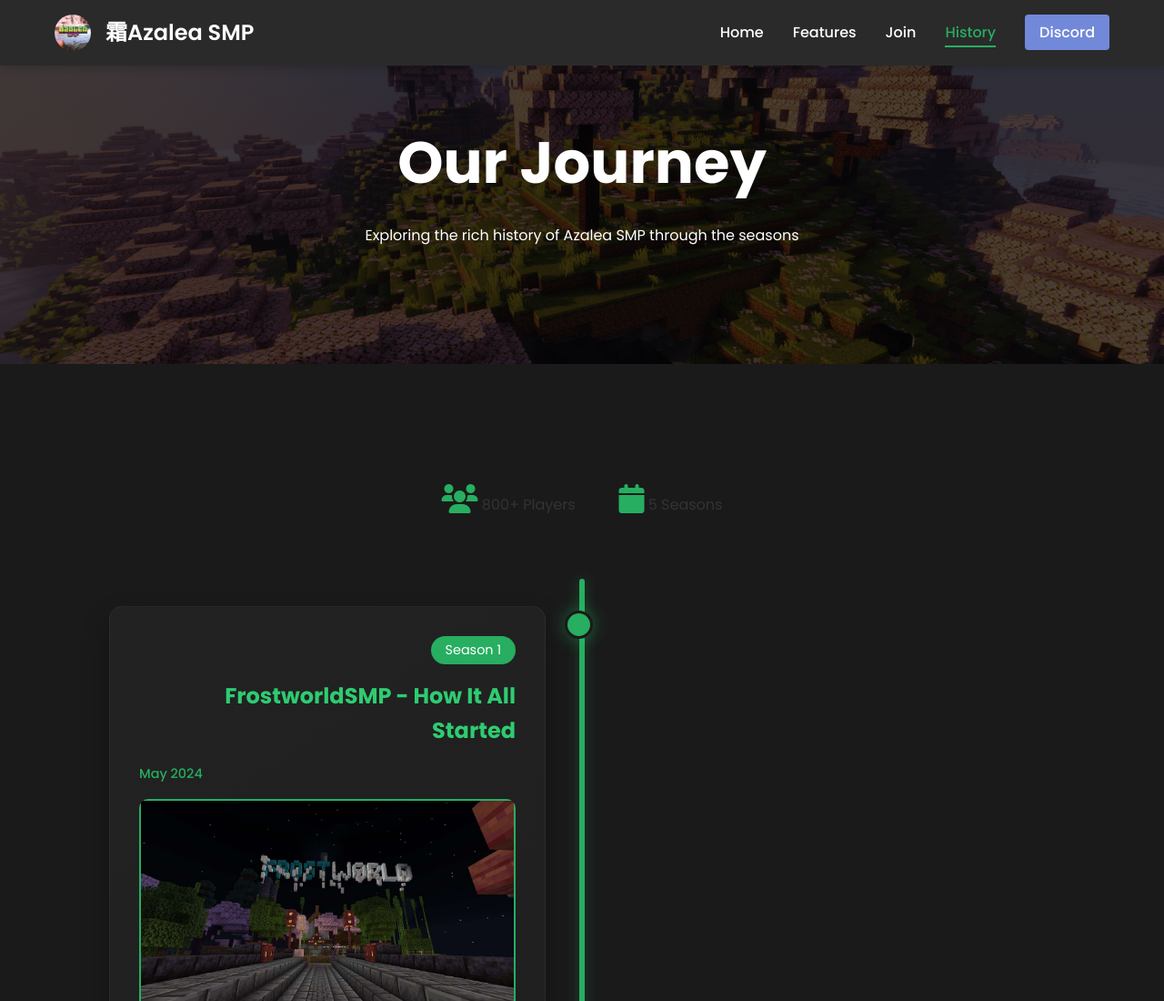
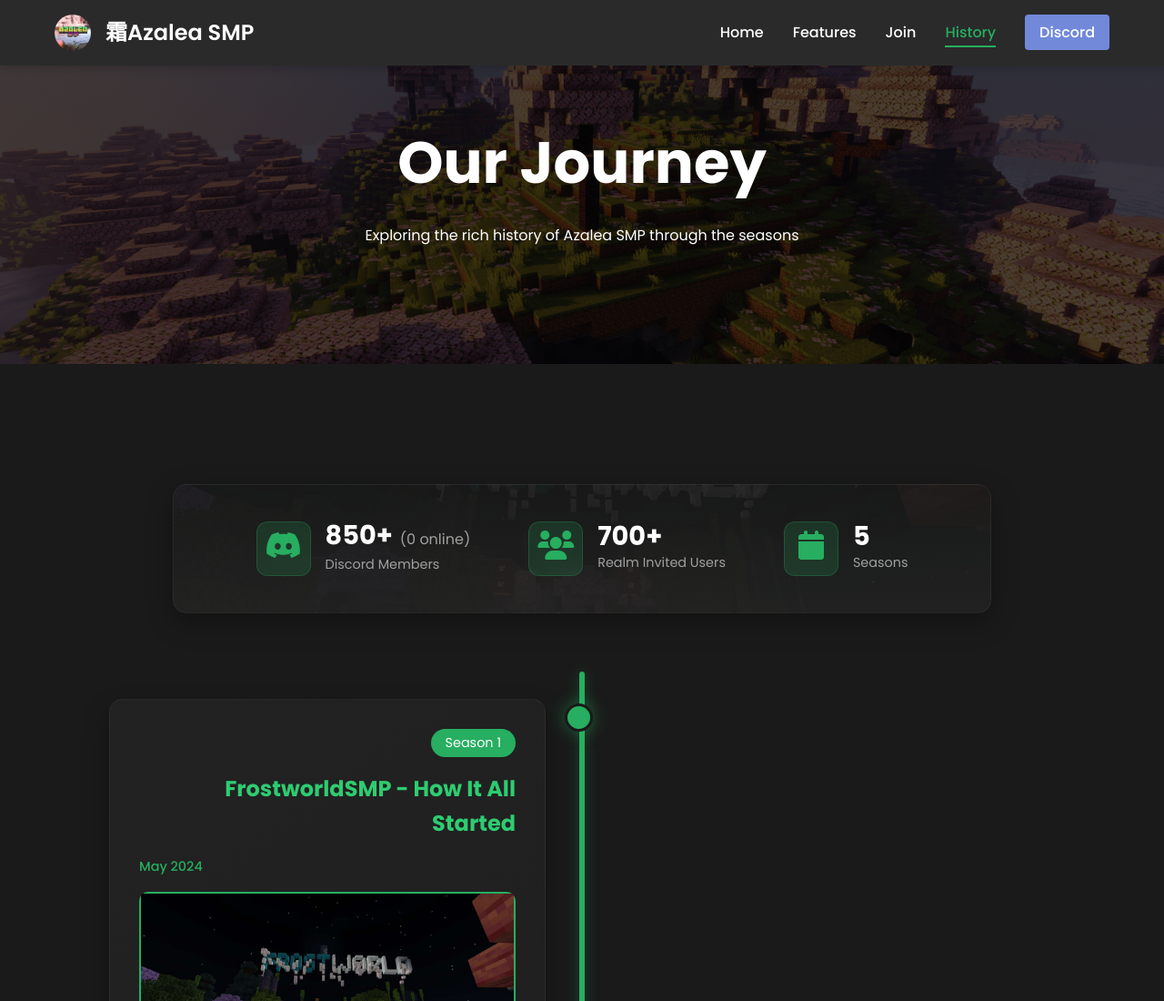
Before and after one commit to frostjade71/azaleasmpmcbe, a plain HTML site: page history.html in a window 1280 px wide. Shown: the top 1100 px of the page at 91% size. Drawn offline with nearby package versions, Linux system fonts and the light colour scheme; no server answers.

Commit message:
Add Discord stats script and update history page and timeline styles

```diff
--- /dev/null
+++ b/discord-stats.js
@@ -0,0 +1,14 @@
+async function updateDiscordCount() {
+    try {
+        const response = await fetch('https://discord.com/api/guilds/1248148329888485376/widget.json');
+        const data = await response.json();
+        if (data.presence_count) {
+            document.getElementById('online-count').textContent = data.presence_count;
+        }
+    } catch (error) {
+        console.error('Failed to fetch Discord count:', error);
+    }
+}
+
+updateDiscordCount();
+setInterval(updateDiscordCount, 60000); // Update every minute
--- a/history.html
+++ b/history.html
@@ -44,16 +44,37 @@
     <section class="timeline-section" id="history">
         <div class="container">
             <div class="timeline-header">
-                <div class="season-stats">
+                <div class="stats-container">
                     <div class="stat-item">
-                        <i class="fas fa-users"></i>
-                        <span>800+ Players</span>
+                        <div class="stat-icon">
+                            <i class="fab fa-discord"></i>
+                        </div>
+                        <div class="stat-info">
+                            <div class="member-counts">
+                                <span class="stat-number">850+</span>
+                                <span class="online-count">(<span id="online-count">0</span> online)</span>
+                            </div>
+                            <span class="stat-label">Discord Members</span>
+                        </div>
                     </div>
                     <div class="stat-item">
-                        <i class="fas fa-calendar"></i>
-                        <span>5 Seasons</span>
+                        <div class="stat-icon">
+                            <i class="fas fa-users"></i>
+                        </div>
+                        <div class="stat-info">
+                            <span class="stat-number">700+</span>
+                            <span class="stat-label">Realm Invited Users</span>
+                        </div>
                     </div>
-
+                    <div class="stat-item">
+                        <div class="stat-icon">
+                            <i class="fas fa-calendar"></i>
+                        </div>
+                        <div class="stat-info">
+                            <span class="stat-number">5</span>
+                            <span class="stat-label">Seasons</span>
+                        </div>
+                    </div>
                 </div>
             </div>
 
@@ -172,5 +193,6 @@
             interval: 200
         });
     </script>
+    <script src="discord-stats.js"></script>
 </body>
 </html>
--- a/timeline.css
+++ b/timeline.css
@@ -306,3 +306,96 @@
         font-size: 1.5rem;
     }
 }
+
+.stats-container {
+    display: flex;
+    justify-content: center;
+    gap: 4rem;
+    background: linear-gradient(rgba(26, 26, 26, 0.9), rgba(34, 34, 34, 0.95)),
+                url('./History/S1/frostworld.jpg') center/cover;
+    padding: 2.5rem;
+    border-radius: 15px;
+    box-shadow: 0 10px 30px rgba(0, 0, 0, 0.3);
+    border: 1px solid rgba(255, 255, 255, 0.05);
+    margin: 2rem auto;
+    max-width: 900px;
+    position: relative;
+    overflow: hidden;
+    backdrop-filter: blur(5px);
+}
+
+.stat-item {
+    text-align: center;
+    display: flex;
+    align-items: center;
+    gap: 1rem;
+}
+
+.stat-icon {
+    font-size: 2rem;
+    color: var(--accent-color);
+    background: rgba(46, 204, 113, 0.15);
+    backdrop-filter: blur(8px);
+    -webkit-backdrop-filter: blur(8px);
+    width: 60px;
+    height: 60px;
+    display: flex;
+    align-items: center;
+    justify-content: center;
+    border-radius: 12px;
+    border: 1px solid rgba(46, 204, 113, 0.2);
+}
+
+.stat-info {
+    display: flex;
+    flex-direction: column;
+    align-items: flex-start;
+}
+
+.stat-number {
+    font-size: 1.8rem;
+    font-weight: 700;
+    color: #ffffff;
+    line-height: 1;
+    transition: color 0.3s ease;
+}
+
+.number-updated {
+    color: var(--accent-color);
+    animation: pulse 1s ease;
+}
+
+@keyframes pulse {
+    0% { transform: scale(1); }
+    50% { transform: scale(1.1); }
+    100% { transform: scale(1); }
+}
+
+.stat-label {
+    color: #a0a0a0;
+    font-size: 0.9rem;
+    margin-top: 0.2rem;
+}
+
+.member-counts {
+    display: flex;
+    align-items: baseline;
+    gap: 0.5rem;
+}
+
+.online-count {
+    color: #a0a0a0;
+    font-size: 1rem;
+}
+
+@media screen and (max-width: 768px) {
+    .stats-container {
+        flex-direction: column;
+        gap: 2rem;
+        padding: 1.5rem;
+    }
+
+    .stat-item {
+        justify-content: center;
+    }
+}
```
